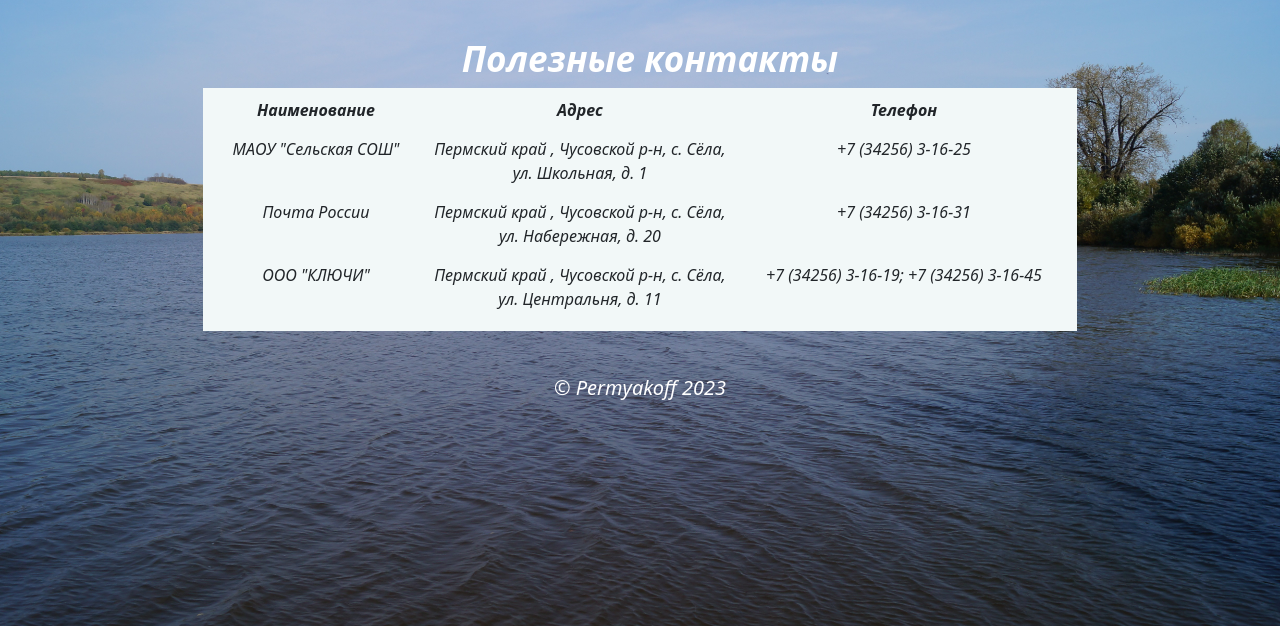
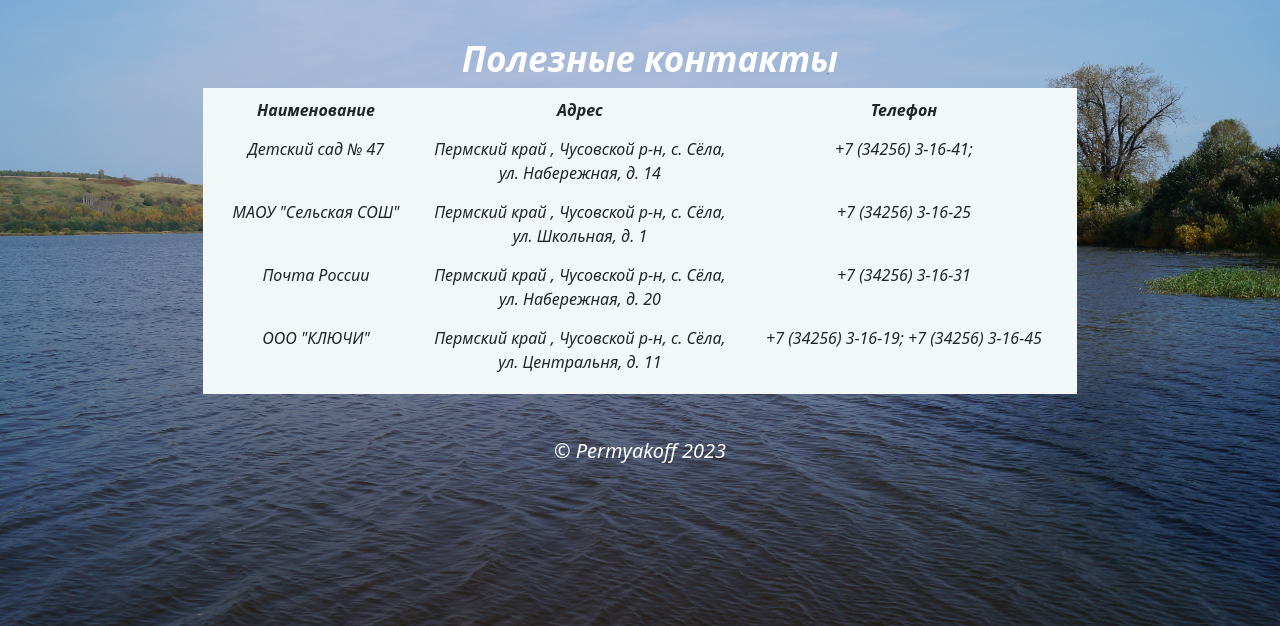
Before and after one commit to taren4ik/Sela, a Flask app: page /base_contact in a window 1280 px wide. Shown: the part 158-784 px from the top of the page. Run offline with Flask 3, Linux system fonts and the light colour scheme.

Commit message:
Дополнил контакты сада

```diff
--- a/templates/base_contact.html
+++ b/templates/base_contact.html
@@ -14,6 +14,12 @@
 		</tr>
 	</thead>
 	<tbody>
+		<tr>
+			<td>Детский сад № 47</td>
+			<td>Пермский край , Чусовской р-н, с. Сёла,
+				<br> ул. Набережная, д. 14</td>
+			<td>+7 (34256) 3-16-41;</td>
+		</tr>
 		<tr>
 			<td>МАОУ "Сельская СОШ"</td>
 			<td>Пермский край , Чусовской р-н, с. Сёла,
```
